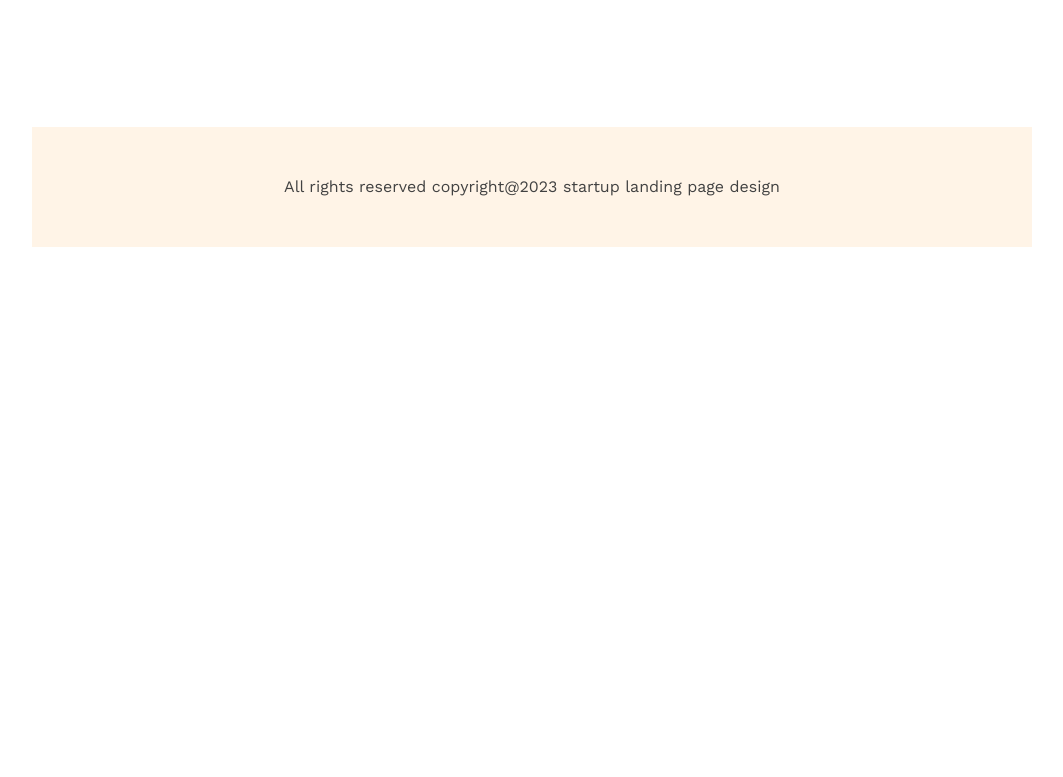
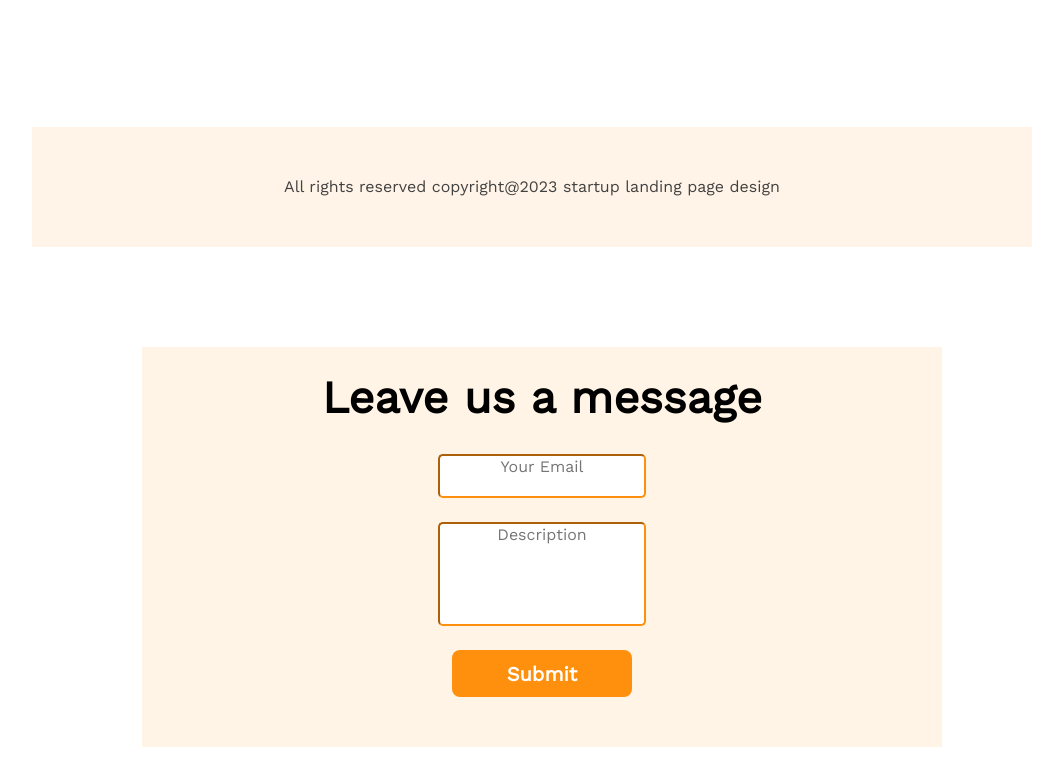
Before and after one commit to mishal133/responsive-css, a plain HTML site: page index.html in a window 1280 px wide. Shown: the part 4052-4829 px from the top of the page, without its empty margins (208-1271 px from the left). Before the commit the page ends 4499 px from the top, so only its background shows below. Drawn offline with nearby package versions, Linux system fonts and the light colour scheme.

Commit message:
without responsive

```diff
--- a/index.html
+++ b/index.html
@@ -1,5 +1,6 @@
 <!DOCTYPE html>
 <html lang="en">
+
 <head>
     <meta charset="UTF-8">
     <meta http-equiv="X-UA-Compatible" content="IE=edge">
@@ -7,6 +8,7 @@
     <title>Document</title>
     <link rel="stylesheet" href="style.css">
 </head>
+
 <body>
     <header>
         <!-- Menubar -->
@@ -26,7 +28,8 @@
             <div class="banner-text">
                 <h1>Brand New</h1>
                 <h1>Group of Architects</h1>
-                <p>Lorem ipsum dolor sit amet consectetur adipisicing elit. Quae atque expedita minima <br> repellendus est. Facere eveniet est at alias recusandae?</p>
+                <p>Lorem ipsum dolor sit amet consectetur adipisicing elit. Quae atque expedita minima <br> repellendus
+                    est. Facere eveniet est at alias recusandae?</p>
             </div>
             <button class="primary-button">
                 Explore More
@@ -42,8 +45,10 @@
             <img src="images/team4.png" alt="t4">
         </div>
         <div id="teampic-text">
-            <h2><span id="quicklist">Quick list</span> <span id="ofour">of Our</span> <span id="features"> <br> Features</span></h2>
-            <p>There are many variations of passages of Lorem Ipsum available,<br> but the majority have suffered alteration in some form, by injected <br> humour, or randomised words which don't look even</p>
+            <h2><span id="quicklist">Quick list</span> <span id="ofour">of Our</span> <span id="features"> <br>
+                    Features</span></h2>
+            <p>There are many variations of passages of Lorem Ipsum available,<br> but the majority have suffered
+                alteration in some form, by injected <br> humour, or randomised words which don't look even</p>
             <button class="primary-button">
                 Explore More
             </button>
@@ -52,24 +57,29 @@
     <section class="middle2">
         <div id="features-div">
             <p id="feature-p">Features you will <br> love & enjoy</p>
-            <p id="ftr">There are many variations of passages of Lorem Ipsum available, but the <br> majority have suffered alteration in some form, by injected humour, or <br> words which don't look even</p>
+            <p id="ftr">There are many variations of passages of Lorem Ipsum available, but the <br> majority have
+                suffered alteration in some form, by injected humour, or <br> words which don't look even</p>
 
 
             <div class="box">
                 <h5>Desktop & Mobile Version</h5>
-                <p>There are many variations of passages of Lorem Ipsum available, <br> but the majority have suffered alteration in some form, by <br> injected humour, or randomised...........</p>
+                <p>There are many variations of passages of Lorem Ipsum available, <br> but the majority have suffered
+                    alteration in some form, by <br> injected humour, or randomised...........</p>
             </div>
             <div class="box">
                 <h5>Drag & Drop Builder</h5>
-                <p>There are many variations of passages of Lorem Ipsum available, <br> but the majority have suffered alteration in some form, by <br> injected humour, or randomised...........</p>
+                <p>There are many variations of passages of Lorem Ipsum available, <br> but the majority have suffered
+                    alteration in some form, by <br> injected humour, or randomised...........</p>
             </div>
             <div class="box">
                 <h5>Awesome Modern Design</h5>
-                <p>There are many variations of passages of Lorem Ipsum available, <br> but the majority have suffered alteration in some form, by <br> injected humour, or randomised...........</p>
+                <p>There are many variations of passages of Lorem Ipsum available, <br> but the majority have suffered
+                    alteration in some form, by <br> injected humour, or randomised...........</p>
             </div>
             <div class="box">
                 <h5>Super Easy to Edit</h5>
-                <p>There are many variations of passages of Lorem Ipsum available, <br> but the majority have suffered alteration in some form, by <br> injected humour, or randomised...........</p>
+                <p>There are many variations of passages of Lorem Ipsum available, <br> but the majority have suffered
+                    alteration in some form, by <br> injected humour, or randomised...........</p>
             </div>
         </div>
         <div class="architect-image">
@@ -81,7 +91,8 @@
     </section>
     <div class="facts">
         <h3> Some Facts</h3>
-        <p>Lorem ipsum dolor sit amet consectetur adipisicing elit. <br> Quam quae nobis veniam maxime obcaecati officiis!</p>
+        <p>Lorem ipsum dolor sit amet consectetur adipisicing elit. <br> Quam quae nobis veniam maxime obcaecati
+            officiis!</p>
     </div>
     <section class="box-container">
         <div>
@@ -107,7 +118,8 @@
     </section>
     <div class="sponsor">
         <h3>Our Sponsors</h3>
-        <p>There are many variations of passages of Lorem Ipsum available, but <br>&emsp; &emsp;&emsp;&emsp;&emsp;&emsp;&emsp; the majority have suffered alteration.</p>
+        <p>There are many variations of passages of Lorem Ipsum available, but <br>&emsp;
+            &emsp;&emsp;&emsp;&emsp;&emsp;&emsp; the majority have suffered alteration.</p>
     </div>
     <div class="logos">
         <img src="images/sponsors/spotify.png" alt="">
@@ -119,6 +131,15 @@
 </body>
 <footer>
     <div class="copyright">All rights reserved copyright@2023 startup landing page design</div>
+    <div class="contact-back">
+        <h4>
+            Leave us a message
+        </h4>
+        <input type="email" placeholder="Your Email" id="email">
+        <input type="text" placeholder="Description" id="description">
+        <button type="submit" class="primary-button">Submit</button>
+    </div>
 
 </footer>
+
 </html>
--- a/style.css
+++ b/style.css
@@ -267,6 +267,43 @@ h3 {
     text-align: center;
     margin-left: 240px;
     padding-top: 50px;
-    margin-bottom: 200px;
+    margin-bottom: 100px;
     color: #424242;
 }
+.contact-back{
+    display: flex;
+    flex-direction: column;
+    align-items: center;
+    width: 800px;
+    height: 400px;
+    background-color:#FF900E1A ;
+    margin-left: 350px;
+    margin-bottom: 30px;
+
+}
+.contact-back h4{
+    font-weight: 700;
+    font-size: 45px;
+    padding-bottom: 30px;
+    padding-top: 24px;
+}
+#email{
+    border-radius: 5px;
+    border-color: #FF900E;
+    width: 200px;
+    padding-bottom: 20px;
+    text-align: center;
+    margin-bottom: 24px;
+    font-weight: 400;
+    font-size: 16px;
+}
+#description{
+    width: 200px;
+    padding-bottom: 80px;
+    text-align: center;
+    margin-bottom: 24px;
+    font-weight: 400;
+    font-size: 16px;
+    border-radius: 5px;
+    border-color: #FF900E;
+}
```
